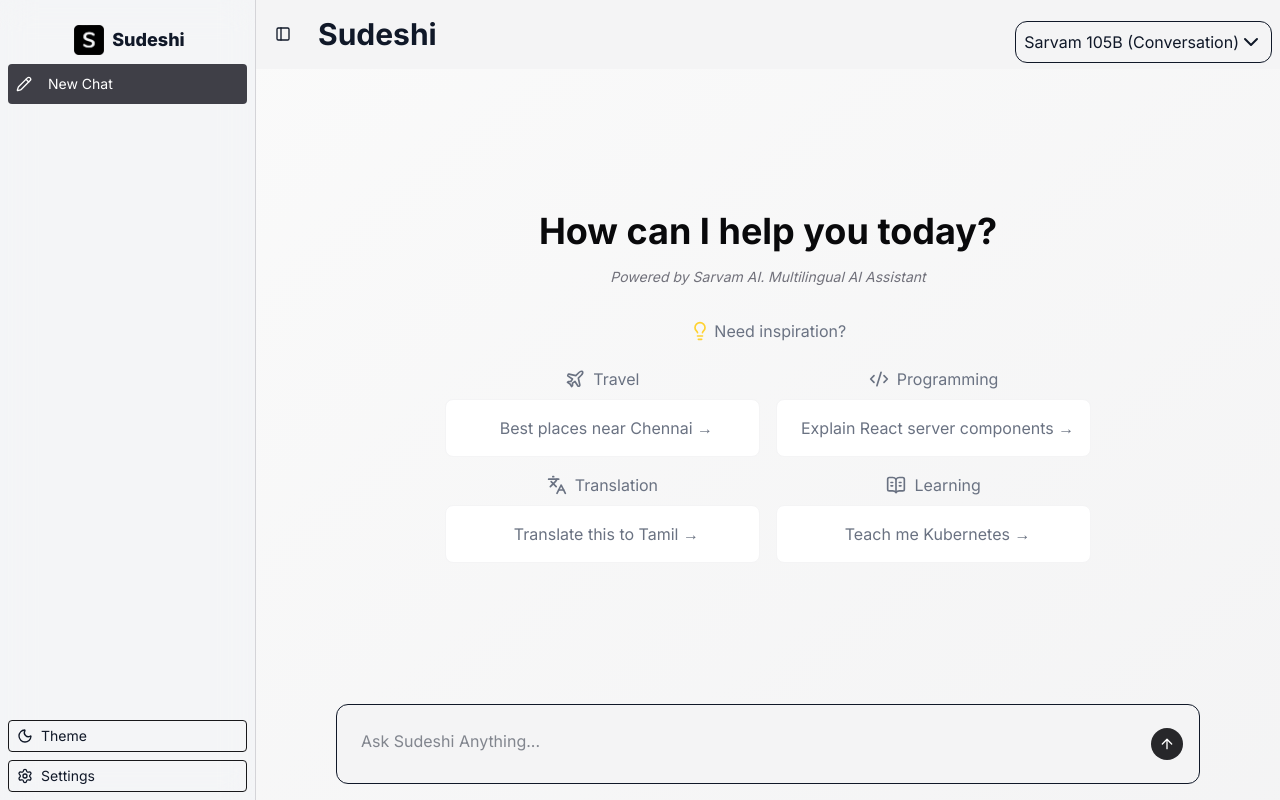
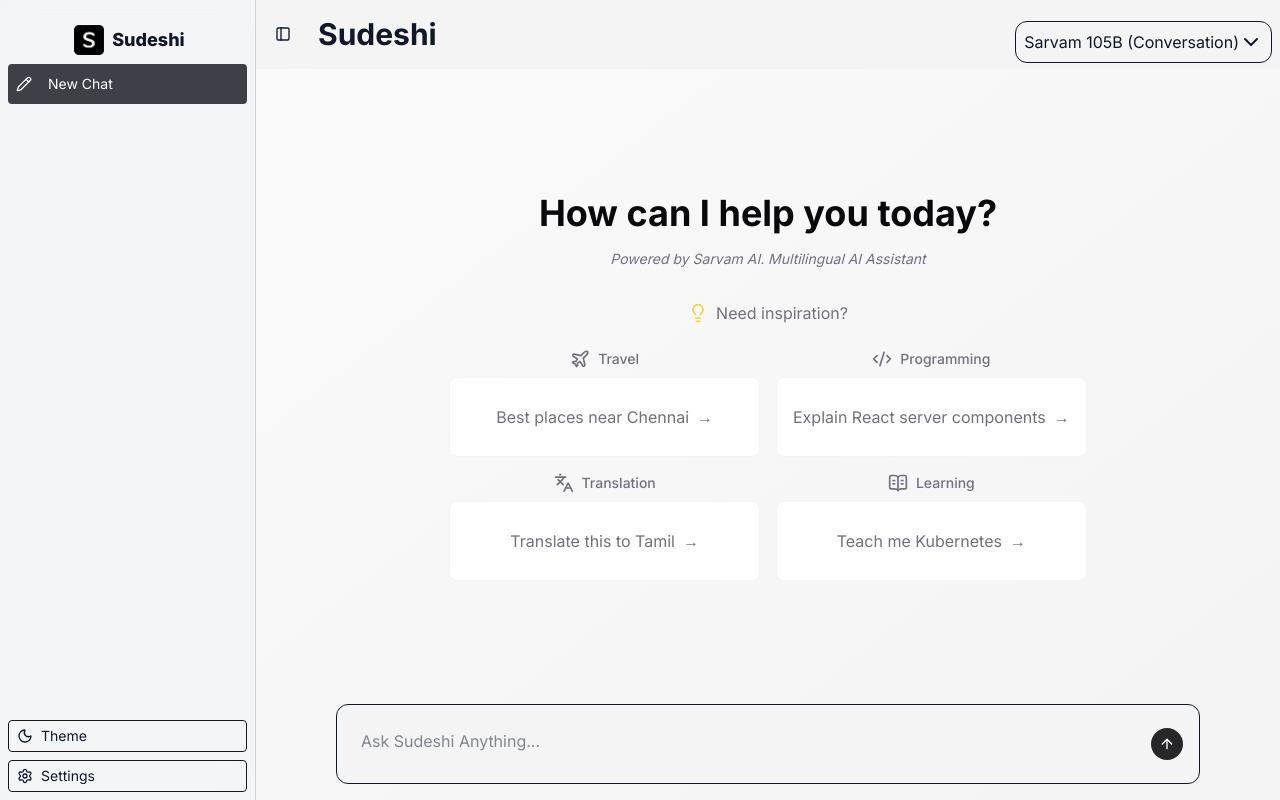
Before and after one commit to sriram23/sudeshi-ai-chat, a Next.js app: page / in a window 1280 px wide. Built offline with nearby package versions, Linux system fonts and the light colour scheme.

Commit message:
Refactor GuideComponent for improved readability and styling consistency

```diff
--- a/app/features/chat/components/GuideComponent.tsx
+++ b/app/features/chat/components/GuideComponent.tsx
@@ -1,7 +1,13 @@
 import { Lightbulb } from "lucide-react";
-import { Campaign } from "@/app/features/chat/types/campaign.types"
+import { Campaign } from "@/app/features/chat/types/campaign.types";
 
-const GuideComponent = ({ onMessageSend, campaign }: { onMessageSend: (message: string) => void, campaign: Campaign }) => {
+const GuideComponent = ({
+    onMessageSend,
+    campaign,
+}: {
+    onMessageSend: (message: string) => void;
+    campaign: Campaign;
+}) => {
     return (
         <div className="p-4">
             {campaign.badge && (
@@ -15,47 +21,79 @@ const GuideComponent = ({ onMessageSend, campaign }: { onMessageSend: (message:
                     <span className="h-1 w-6 rounded-full bg-[#138808]" />
                 </div>
             )}
-            <h1 className="text-4xl font-bold mb-4 text-center text-zinc-950 dark:text-white">{campaign.title}</h1>
 
-            <p className="text-sm text-center text-zinc-500 dark:text-zinc-400 mb-4 italic">{campaign.subtitle}</p>
+            <h1 className="text-4xl font-bold mb-4 text-center text-zinc-950 dark:text-white">
+                {campaign.title}
+            </h1>
+
+            <p className="text-sm text-center text-zinc-500 dark:text-zinc-400 mb-4 italic">
+                {campaign.subtitle}
+            </p>
 
             <div className="flex justify-center my-4">
                 {campaign.visual}
             </div>
 
-            <p className="text-center flex items-center justify-center mb-6">
+            <p className="text-center flex items-center justify-center mb-6 text-zinc-500 dark:text-zinc-400">
                 <span className="text-amber-300">
                     <Lightbulb size={20} />
                 </span>
-                &nbsp;{campaign.inspirationLabel}
+
+                <span className="ml-2">
+                    {campaign.inspirationLabel}
+                </span>
             </p>
 
-            <div className="grid grid-cols-2 gap-4">
+            <div className="grid grid-cols-2 gap-4 max-w-4xl mx-auto">
                 {campaign.prompts.map((item) => (
                     <div key={item.id}>
-                        <div className="flex items-center justify-center dark:text-zinc-300 mb-2 hover:scale-105 transition-all">
+                        <div className="flex items-center justify-center gap-2 mb-2 text-zinc-500 dark:text-zinc-300">
                             {item.icon}
-                            <span className="ml-2">
+
+                            <span className="text-sm font-medium">
                                 {item.category}
                             </span>
                         </div>
 
                         <button
                             aria-label={item.prompt}
-                            className="p-4 bg-white border border-zinc-100 hover:shadow-md hover:border-zinc-200 dark:bg-zinc-900 dark:border-zinc-800 dark:hover:border-zinc-700 w-full rounded-lg transition-all"
-                            onClick={() =>
-                                onMessageSend(item.prompt)
-                            }
+                            className="
+                                group
+                                w-full
+                                min-h-20
+                                px-4 py-4
+                                flex items-center justify-center
+                                bg-white
+                                border border-zinc-100
+                                rounded-lg
+                                text-zinc-500
+                                dark:bg-zinc-900
+                                dark:border-zinc-800
+                                dark:text-zinc-300
+                                hover:border-zinc-200
+                                hover:shadow-sm
+                                dark:hover:border-zinc-700
+                                transition-all duration-200
+                                focus:outline-none
+                                focus-visible:ring-2
+                                focus-visible:ring-zinc-400
+                                dark:focus-visible:ring-zinc-600
+                            "
+                            onClick={() => onMessageSend(item.prompt)}
                         >
-                            <span className="ml-2">
-                                {item.prompt} <span>→</span>
+                            <span className="text-sm md:text-base">
+                                {item.prompt}
+                            </span>
+
+                            <span className="ml-2 inline-block transition-transform duration-200 group-hover:translate-x-1">
+                                →
                             </span>
                         </button>
                     </div>
                 ))}
             </div>
         </div>
-    )
-}
+    );
+};
 
 export default GuideComponent;
```
